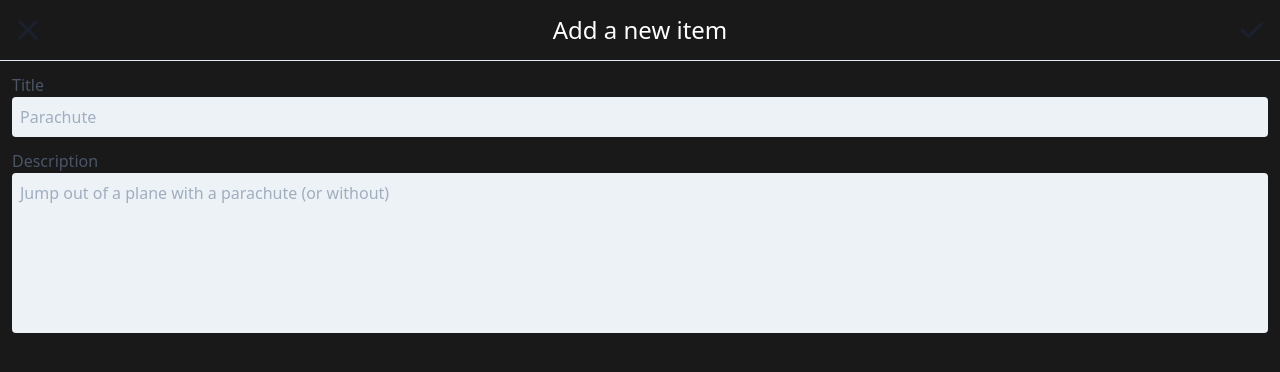
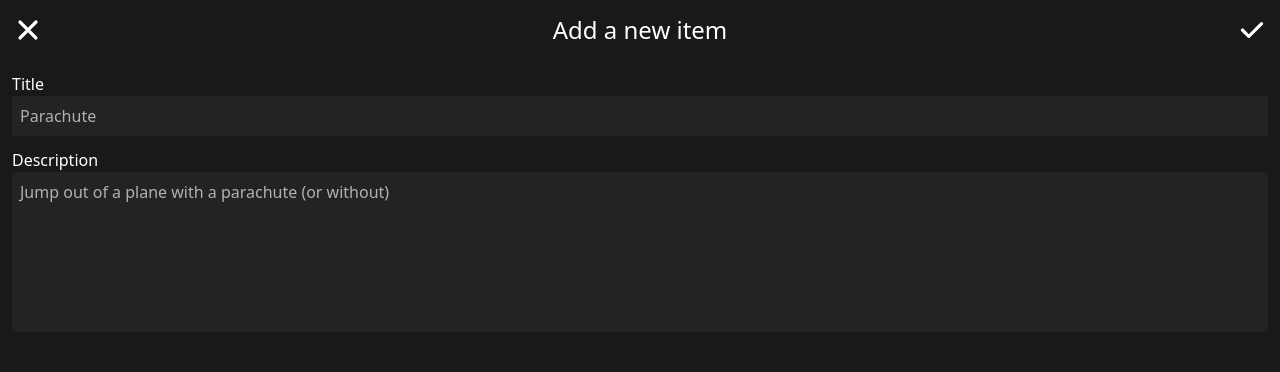
Before and after one commit to vacekj/lifeist, a React (Create React App) app: page /add in a window 1280 px wide. Shown: the top 372 px of the page. Built offline with nearby package versions, Linux system fonts and the light colour scheme.

Commit message:
refactor(color): refactor UI color to dark mode

```diff
--- a/src/App.tsx
+++ b/src/App.tsx
@@ -30,7 +30,7 @@ function App() {
 					<Route path={"/add"}>
 						<AddItem />
 					</Route>
-					<Route path={"/edit"}>
+					<Route path={"/edit/:id"}>
 						<EditItem />
 					</Route>
 					<Route path={"/dashboard"}>
--- a/src/Components/AddItem/AddItem.tsx
+++ b/src/Components/AddItem/AddItem.tsx
@@ -30,13 +30,9 @@ const AddItem = () => {
 	return (
 		<div className="flex flex-col">
 			{/* Header */}
-			<div className="flex items-center justify-between p-3 border-b border-gray-300">
+			<div className="flex items-center justify-between p-3">
 				<Link to={"/dashboard"}>
-					<svg
-						fill="currentColor"
-						className={"text-gray-900 w-8 h-8"}
-						viewBox="0 0 20 20"
-					>
+					<svg fill="currentColor" className={"w-8 h-8"} viewBox="0 0 20 20">
 						<path
 							d="M4.293 4.293a1 1 0 011.414 0L10 8.586l4.293-4.293a1 1 0 111.414 1.414L11.414 10l4.293 4.293a1 1 0 01-1.414 1.414L10 11.414l-4.293 4.293a1 1 0 01-1.414-1.414L8.586 10 4.293 5.707a1 1 0 010-1.414z"
 							clipRule="evenodd"
@@ -46,7 +42,7 @@ const AddItem = () => {
 				</Link>
 				<h1 className="text-2xl">Add a new item</h1>
 				<button onClick={onSubmit}>
-					<svg className="text-gray-900 w-8 h-8" fill="currentColor" viewBox="0 0 20 20">
+					<svg className="w-8 h-8" fill="currentColor" viewBox="0 0 20 20">
 						<path
 							d="M16.707 5.293a1 1 0 010 1.414l-8 8a1 1 0 01-1.414 0l-4-4a1 1 0 011.414-1.414L8 12.586l7.293-7.293a1 1 0 011.414 0z"
 							clipRule="evenodd"
@@ -58,19 +54,19 @@ const AddItem = () => {
 			{/* Form */}
 			<div>
 				<form className="flex flex-col justify-center w-full p-3">
-					<label className="text-gray-700">Title</label>
+					<label>Title</label>
 					<input
 						placeholder={"Parachute"}
 						value={title}
 						onChange={e => setTitle(e.target.value)}
-						className="bg-gray-200 w-full mb-3 rounded h-10 p-2 "
+						className="bg-background-lighter placeholder-gray-secondary w-full mb-3 rounded h-10 p-2 "
 					/>
-					<label className="text-gray-700">Description</label>
+					<label>Description</label>
 					<textarea
 						placeholder={"Jump out of a plane with a parachute (or without)"}
 						value={description}
 						onChange={e => setDescription(e.target.value)}
-						className="resize-none bg-gray-200 w-full rounded h-40 p-2"
+						className="bg-background-lighter placeholder-gray-secondary resize-none bg-gray-200 w-full rounded h-40 p-2"
 					/>
 				</form>
 			</div>
--- a/src/Components/GoalView/GoalView.tsx
+++ b/src/Components/GoalView/GoalView.tsx
@@ -15,7 +15,7 @@ const GoalView = () => {
 
 	return !!goal && error == null ? (
 		<div>
-			<div className="flex items-center justify-between p-5 border-b border-gray-300">
+			<div className="flex items-center justify-between p-5">
 				<Link to={"/dashboard"}>
 					<svg fill="currentColor" className="w-8 h-8" viewBox="0 0 20 20">
 						<path
@@ -38,8 +38,8 @@ const GoalView = () => {
 				</button>
 			</div>
 			<div>
-				<div className="bg-gray-200 p-5 m-3">
-					<p>{goal.description}</p>
+				<div className="bg-background-lighter p-5 m-3">
+					<p className="text-gray-secondary">{goal.description}</p>
 				</div>
 			</div>
 		</div>
```
